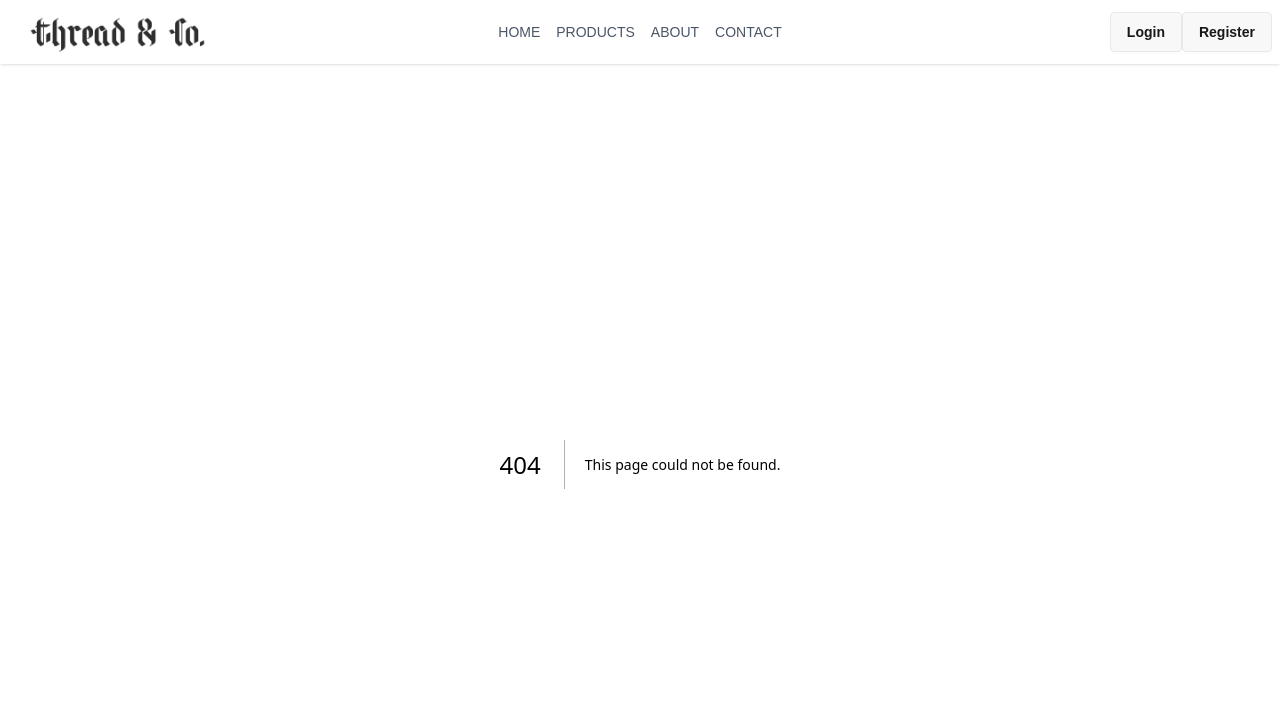
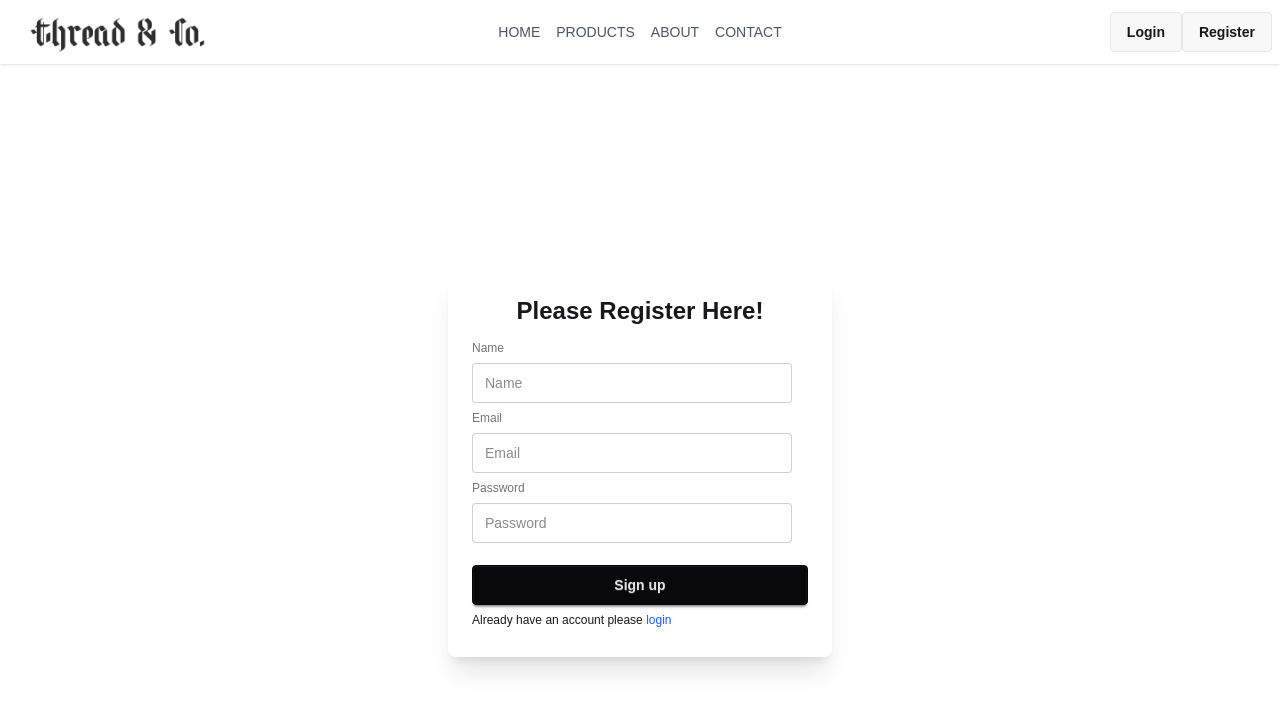
Before and after one commit to robiul1hossen/e-shop-client, a Next.js app: page /register in a window 1280 px wide. Before the commit this address had no page. Shown: the top 710 px of the page. Built offline with nearby package versions, Linux system fonts and the light colour scheme.

Commit message:
add sign up page with functionality

```diff
--- a/package.json
+++ b/package.json
@@ -16,6 +16,7 @@
     "next": "16.1.2",
     "react": "19.2.3",
     "react-dom": "19.2.3",
+    "react-hook-form": "^7.71.1",
     "react-icons": "^5.5.0",
     "react-rating": "^2.0.5",
     "swiper": "^12.0.3"
--- /dev/null
+++ b/src/app/login/page.jsx
@@ -0,0 +1,62 @@
+"use client";
+import Link from "next/link";
+import React from "react";
+import { useForm } from "react-hook-form";
+
+const LoginPage = () => {
+  const {
+    register,
+    handleSubmit,
+    formState: { errors },
+  } = useForm();
+  const handleLogin = (data) => {
+    console.log(data);
+  };
+  return (
+    <div className="flex justify-center items-center min-h-screen">
+      <div className="card bg-base-100 w-full max-w-sm shrink-0 shadow-xl">
+        <div className="card-body">
+          <h2 className="text-2xl font-bold text-center">Welcome Back</h2>
+          <form onSubmit={handleSubmit(handleLogin)}>
+            <fieldset className="fieldset">
+              <label className="label">Email</label>
+              <input
+                type="email"
+                className="input outline-none"
+                placeholder="Email"
+                {...register("email", { required: true })}
+              />
+              {errors.email && (
+                <p className="text-red-500 text-sm">Email is required</p>
+              )}
+              <label className="label">Password</label>
+              <input
+                type="password"
+                className="input outline-none"
+                placeholder="Password"
+                {...register("password", { required: true })}
+              />
+              {errors.password && (
+                <p className="text-red-500 text-sm">Password is required</p>
+              )}
+              <div>
+                <a className="link link-hover">Forgot password?</a>
+              </div>
+              <button className="btn btn-neutral mt-4">Login</button>
+              <div>
+                <p>
+                  New to this website please{" "}
+                  <Link href="/register" className="text-blue-600">
+                    register
+                  </Link>
+                </p>
+              </div>
+            </fieldset>
+          </form>
+        </div>
+      </div>
+    </div>
+  );
+};
+
+export default LoginPage;
--- a/src/app/page.jsx
+++ b/src/app/page.jsx
@@ -1,6 +1,7 @@
 import BestSales from "@/components/BestSales";
 import HeroBanner from "@/components/HeroBanner";
 import LatestProducts from "@/components/LatestProducts";
+import ReviewSection from "@/components/ReviewSection";
 import Footer from "@/components/shared/Footer";
 import Image from "next/image";
 
@@ -10,6 +11,7 @@ export default function Home() {
       <HeroBanner />
       <LatestProducts />
       <BestSales />
+      <ReviewSection />
       <Footer />
     </div>
   );
--- /dev/null
+++ b/src/app/register/page.jsx
@@ -0,0 +1,83 @@
+"use client";
+import axios from "axios";
+import Link from "next/link";
+import React from "react";
+import { useForm } from "react-hook-form";
+
+const RegisterPage = () => {
+  const {
+    register,
+    handleSubmit,
+    reset,
+    formState: { errors },
+  } = useForm();
+  const handleRegister = async (data) => {
+    console.log(data);
+    await axios
+      .post("http://localhost:3001/user", data, {
+        withCredentials: true,
+      })
+      .then((res) => {
+        console.log(res.data);
+      })
+      .catch((error) => {
+        console.log(error);
+      });
+  };
+  return (
+    <div className="flex justify-center items-center min-h-screen">
+      <div className="card bg-base-100 w-full max-w-sm shrink-0 shadow-xl">
+        <div className="card-body">
+          <h2 className="text-2xl font-bold text-center">
+            Please Register Here!
+          </h2>
+          <form onSubmit={handleSubmit(handleRegister)}>
+            <fieldset className="fieldset">
+              <label className="label">Name</label>
+              <input
+                type="text"
+                className="input outline-none"
+                placeholder="Name"
+                {...register("name", { required: true })}
+              />
+              {errors.name && (
+                <p className="text-red-500 text-sm">Email is required</p>
+              )}
+              <label className="label">Email</label>
+              <input
+                type="email"
+                className="input outline-none"
+                placeholder="Email"
+                {...register("email", { required: true })}
+              />
+              {errors.email && (
+                <p className="text-red-500 text-sm">Email is required</p>
+              )}
+              <label className="label">Password</label>
+              <input
+                type="password"
+                className="input outline-none"
+                placeholder="Password"
+                {...register("password", { required: true })}
+              />
+              {errors.password && (
+                <p className="text-red-500 text-sm">Password is required</p>
+              )}
+              <button className="btn btn-neutral mt-4">Sign up</button>
+              <div>
+                <p>
+                  Already have an account please{" "}
+                  <Link href="/login" className="text-blue-600">
+                    login
+                  </Link>
+                </p>
+              </div>
+            </fieldset>
+          </form>
+        </div>
+      </div>
+    </div>
+  );
+};
+
+export default RegisterPage;
--- /dev/null
+++ b/src/components/ReviewSection.jsx
@@ -0,0 +1,108 @@
+"use client";
+import axios from "axios";
+import Image from "next/image";
+import React, { useEffect, useState } from "react";
+import { Swiper, SwiperSlide } from "swiper/react";
+
+import "swiper/css";
+import "swiper/css/effect-coverflow";
+import "swiper/css/pagination";
+
+import "./styles.css";
+import { Autoplay, EffectCoverflow, Pagination } from "swiper/modules";
+import Title from "./Title";
+
+const ReviewSection = () => {
+  const [reviews, setReviews] = useState([]);
+  const [loading, setLoading] = useState(true);
+
+  useEffect(() => {
+    const loadReviews = async () => {
+      const res = await axios.get("/reviews.json");
+      setReviews(res.data);
+      setLoading(false);
+    };
+
+    loadReviews();
+  }, []);
+
+  if (loading) {
+    return <p>Loading...</p>;
+  }
+
+  return (
+    <div className="mb-12 max-w-6xl mx-auto">
+      <div className="py-8 text-3xl text-center">
+        <Title text1={"CUSTOMER"} text2={"REVIEWS"} />
+        <p className="w-3/4 m-auto text-xs sm:text-sm md:text-base text-gray-600">
+          Lorem, ipsum dolor sit amet consectetur adipisicing elit. Nostrum
+          impedit perspiciatis vero dolor, nesciunt cumque vitae
+        </p>
+      </div>
+      <Swiper
+        effect={"coverflow"}
+        grabCursor={true}
+        centeredSlides={true}
+        autoplay={{
+          delay: 2000,
+          disableOnInteraction: false,
+        }}
+        slidesPerView={"auto"}
+        coverflowEffect={{
+          rotate: 0,
+          stretch: 0,
+          depth: 150,
+          scale: 0.75,
+          slideShadows: true,
+        }}
+        pagination={{ clickable: true }}
+        modules={[Autoplay, EffectCoverflow, Pagination]}
+        className="mySwiper">
+        {reviews.map((review) => (
+          <SwiperSlide key={review.id} className="review-card">
+            {console.log(review)}
+            <div className="card-content">
+              {/* Upper Section: Quote Icon & Rating */}
+              <div className="flex justify-between items-start mb-4">
+                <span className="text-4xl text-blue-200 font-serif">“</span>
+                <div className="flex text-yellow-400 text-sm">
+                  {Array.from({ length: review.rating }).map((_, i) => (
+                    <span key={i}>★</span>
+                  ))}
+                </div>
+              </div>
+
+              {/* Middle Section: Review Text */}
+              <p className="text-gray-600 italic text-sm leading-relaxed mb-6">
+                {review.text}
+              </p>
+
+              {/* Bottom Section: User Info */}
+              <div className="flex items-center border-t pt-4">
+                <div className="relative w-12 h-12 mr-3">
+                  <Image
+                    width={100}
+                    height={100}
+                    src={review.image}
+                    alt={review.name}
+                    className="rounded-full object-cover border-2 border-white shadow-sm"
+                  />
+                </div>
+                <div className="text-left">
+                  <h4 className="font-bold text-gray-800 text-sm">
+                    {review.name}
+                  </h4>
+                  <p className="text-[10px] text-gray-400 uppercase tracking-wider">
+                    Verified Customer • {review.date}
+                  </p>
+                </div>
+              </div>
+            </div>
+          </SwiperSlide>
+        ))}
+      </Swiper>
+    </div>
+  );
+};
+
+export default ReviewSection;
--- /dev/null
+++ b/src/components/styles.css
@@ -0,0 +1,50 @@
+.swiper {
+  width: 100%;
+  padding-top: 50px;
+  padding-bottom: 50px;
+}
+
+.swiper-slide {
+  width: 300px;
+  height: auto;
+  display: flex;
+  justify-content: center;
+  align-items: center;
+}
+
+.swiper-slide img {
+  display: block;
+  width: 100%;
+}
+
+.review-card {
+  background: #f1f5f9;
+  border-radius: 20px;
+  overflow: hidden;
+  display: flex;
+  flex-direction: column;
+  justify-content: space-between;
+  height: auto;
+  min-height: 250px; /* Ensures all cards look uniform */
+  border: 1px solid #f0f0f0;
+  transition: all 0.3s ease;
+}
+
+.card-content {
+  padding: 24px;
+  display: flex;
+  flex-direction: column;
+  height: 100%;
+}
+
+/* Coverflow specific shadow and depth styling */
+.swiper-slide-shadow-left,
+.swiper-slide-shadow-right {
+  border-radius: 20px;
+}
+
+.swiper-pagination-bullet-active {
+  background: #2563eb !important; /* Blue color for Thread & Co theme */
+  width: 20px !important;
+  border-radius: 5px !important;
+}
```
Also changed, not shown: 1 other file (tests, documents, lock files or other folders).
